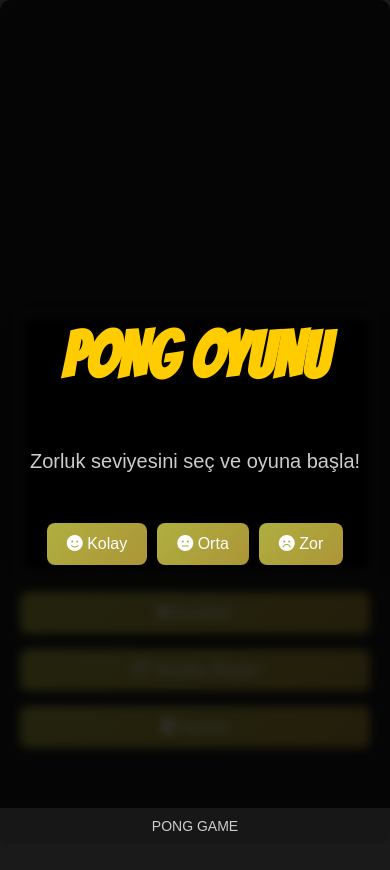
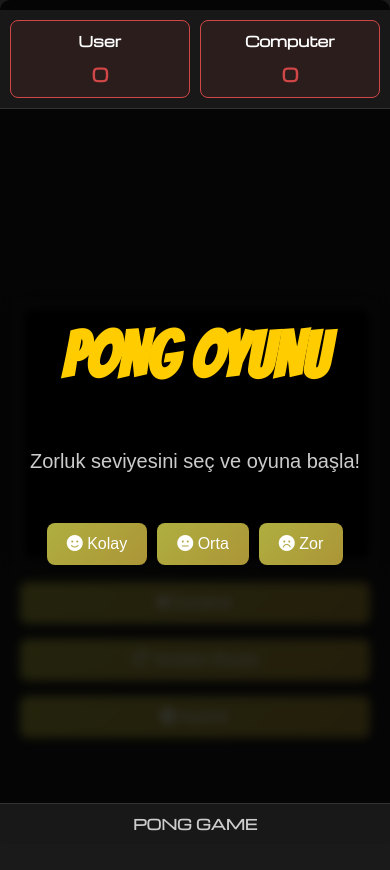
Before and after one commit to omurcan533/nav-pong-game, a website: page index.html in a window 390 px wide. Drawn offline with nearby package versions, Linux system fonts and the light colour scheme.

Commit message:
feat(ui): add responsive scoreboard and footer for mobile view
- Introduced a new scoreboard element visible only on screens smaller than 768px
- Styled scoreboard with flex layout, distinct user and computer sections, and mobile-friendly typography
- Hid the desktop footer on mobile and created a fixed footer for small screens
- Updated canvas score drawing logic to hide scores on mobile when scoreboard is shown
- Added updateScoreboard function to sync

```diff
--- a/css/style.css
+++ b/css/style.css
@@ -24,11 +24,16 @@ body {
   .game-container {
     height: 30vh;
     width: 100%; /* istersen genişliği de tam ekran yapabilirsin */
+    margin-bottom: 60px; /* Footer için alan bırak */
+    margin-top: 80px; /* Scoreboard için alan bırak */
   }
   body {
     min-height: 100vh;
+    align-items: flex-start; /* Elemanları üstten başlat */
+    padding-top: 0;
+    padding-bottom: 60px; /* Footer için alan bırak */
   }
-  .controls{
+  .controls {
     flex-direction: column;
   }
 }
@@ -174,20 +179,91 @@ button:focus {
   box-shadow: none;
 }
 
+#scoreboard {
+  display: none;
+}
+
+@media screen and (max-width: 768px) {
+  #scoreboard {
+    display: flex;
+    position: fixed;
+    top: 10px;
+    left: 0;
+    right: 0;
+    width: 100%;
+    padding: 10px;
+    gap: 10px;
+    justify-content: center;
+    margin-top: 0;
+    font-family: "Michroma", sans-serif;
+    font-weight: bold;
+    z-index: 200;
+    background-color: rgba(26, 26, 26, 0.95);
+    border-bottom: 1px solid #333;
+    box-sizing: border-box;
+  }
+}
+
+@media screen and (max-width: 768px) {
+  .user, .pc {
+    display: flex;
+    flex-direction: column;
+    flex: 1;
+    min-width: 0;
+    justify-content: center;
+    align-items: center;
+    text-align: center;
+    border: 1px solid #d14646;
+    border-radius: 8px;
+    padding: 5px 5px;
+    margin: 0;
+    background-color: rgba(209, 70, 70, 0.1);
+    font-family: "Michroma", sans-serif;
+    font-weight: bold;
+  }
+
+  .user p, .pc p, .user div, .pc div {
+    margin: 5px 0;
+    font-size: 14px;
+    font-family: "Michroma", sans-serif;
+    font-weight: bold;
+    color: #fff;
+  }
+
+  .user p:last-child, .pc div:last-child {
+    font-size: 18px;
+    color: #d14646;
+    font-weight: bold;
+  }
+}
+
 
 .footer {
+  display: none;
+}
+
+@media screen and (max-width: 768px) {
+  .footer {
+    display: flex;
+    justify-content: center;
+    align-items: center;
     position: fixed;
     bottom: 0;
     left: 0;
     width: 100%;
-  text-align: center;
-  background: rgba(26, 26, 26, 0.9);
+    background-color: rgba(26, 26, 26, 0.95);
     padding: 10px 0;
+    font-family: "Michroma", sans-serif;
+    font-weight: bold;
     z-index: 1000;
+    border-top: 1px solid #333;
+  }
 }
 
 .footer p {
   margin: 0;
   font-size: 14px;
   color: #ccc;
+  font-family: "Michroma", sans-serif;
+  font-weight: bold;
 }
--- a/index.html
+++ b/index.html
@@ -10,8 +10,13 @@
     />
     <link rel="preconnect" href="https://fonts.googleapis.com" />
     <link rel="preconnect" href="https://fonts.gstatic.com" crossorigin />
+
     <link
       href="https://fonts.googleapis.com/css2?family=Bangers&display=swap"
+      rel="stylesheet"
+    />
+    <link
+      href="https://fonts.googleapis.com/css2?family=Michroma&display=swap"
       rel="stylesheet"
     />
     <!-- <style>
@@ -191,6 +196,16 @@
     <link rel="stylesheet" href="css/style.css" />
   </head>
   <body>
+    <div id="scoreboard">
+      <div class="user">
+        <p>User</p>
+        <p id="userScore">0</p>
+      </div>
+      <div class="pc">
+        <p>Computer</p>
+        <div id="computerScore">0</div>
+      </div>
+    </div>
     <div class="game-container">
       <canvas id="gameCanvas"></canvas>
       <div class="controls">
@@ -260,7 +275,9 @@
           <button id="closeSettingsBtn">Kapat</button>
         </div>
       </div>
-
+      <footer class="footer">
+        <p>PONG GAME</p>
+      </footer>
     </div>
 
     <audio id="hitSound" src="sounds/scoreSound.mp3" preload="auto"></audio>
@@ -284,10 +301,6 @@
       src="sounds/tus-sesi.mp3"
       preload="auto"
     ></audio>
-
-    <footer class="footer">
-      <p>PONG GAME</p>
-    </footer>
 
     <!-- <script>
       document.querySelectorAll("button").forEach((btn) => {
--- a/js/functions.js
+++ b/js/functions.js
@@ -279,11 +279,23 @@
         settingsBtn.innerHTML = '<i class="fas fa-cog"></i> Ayarlar';
       }
 
+      // Scoreboard update function
+      function updateScoreboard() {
+        const userScoreElement = document.getElementById("userScore");
+        const computerScoreElement = document.getElementById("computerScore");
+
+        if (userScoreElement && computerScoreElement) {
+          userScoreElement.textContent = game.player.score;
+          computerScoreElement.textContent = game.computer.score;
+        }
+      }
+
       // Event listener
       restartBtn.addEventListener("click", () => {
         document.getElementById("levelMenu").style.display = "flex";
         game.player.score = 0;
         game.computer.score = 0;
+        updateScoreboard(); // Update scoreboard when game restarts
         initializeGameElements();
         gameOver = false;
         isPaused = true;
@@ -346,6 +358,7 @@
         document.getElementById("levelMenu").style.display = "none";
         game.player.score = 0;
         game.computer.score = 0;
+        updateScoreboard(); // Update scoreboard when game starts
         initializeGameElements();
         gameOver = false;
         isPaused = false;
@@ -373,13 +386,19 @@
       }
 
       function drawScore() {
+        // Only draw scores on canvas for desktop (when scoreboard is hidden)
+        if (window.innerWidth > 768) {
           ctx.font = `${canvas.height * 0.06}px Arial`;
+          ctx.fillStyle = "#fff";
+          ctx.textAlign = "center";
           ctx.fillText(game.player.score, canvas.width / 4, canvas.height * 0.1);
           ctx.fillText(
             game.computer.score,
             (3 * canvas.width) / 4,
             canvas.height * 0.1
           );
+        }
+        // On mobile, scores are handled by external scoreboard
       }
 
       function drawFirework(x, y) {
@@ -661,6 +680,7 @@
           if (ball.x < 0) {
             game.computer.score++;
             playSound(scoreSound);
+            updateScoreboard(); // Update scoreboard when computer scores
             if (balls.length > 1) {
               balls.splice(index, 1);
             } else {
@@ -670,6 +690,7 @@
           if (ball.x > canvas.width) {
             game.player.score++;
             playSound(scoreSound);
+            updateScoreboard(); // Update scoreboard when player scores
             if (balls.length > 1) {
               balls.splice(index, 1);
             } else {
```
Lines whose indentation alone changed are shown as unchanged.
